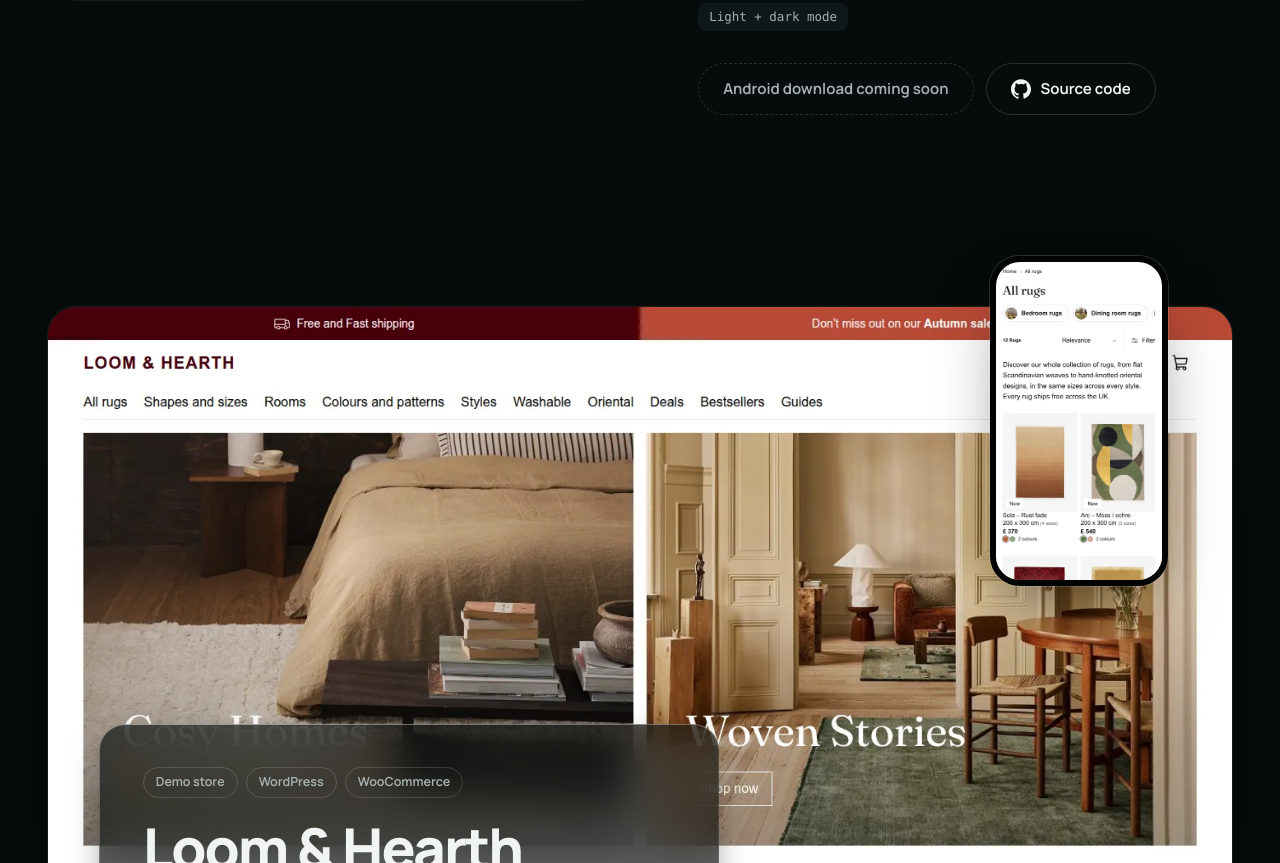
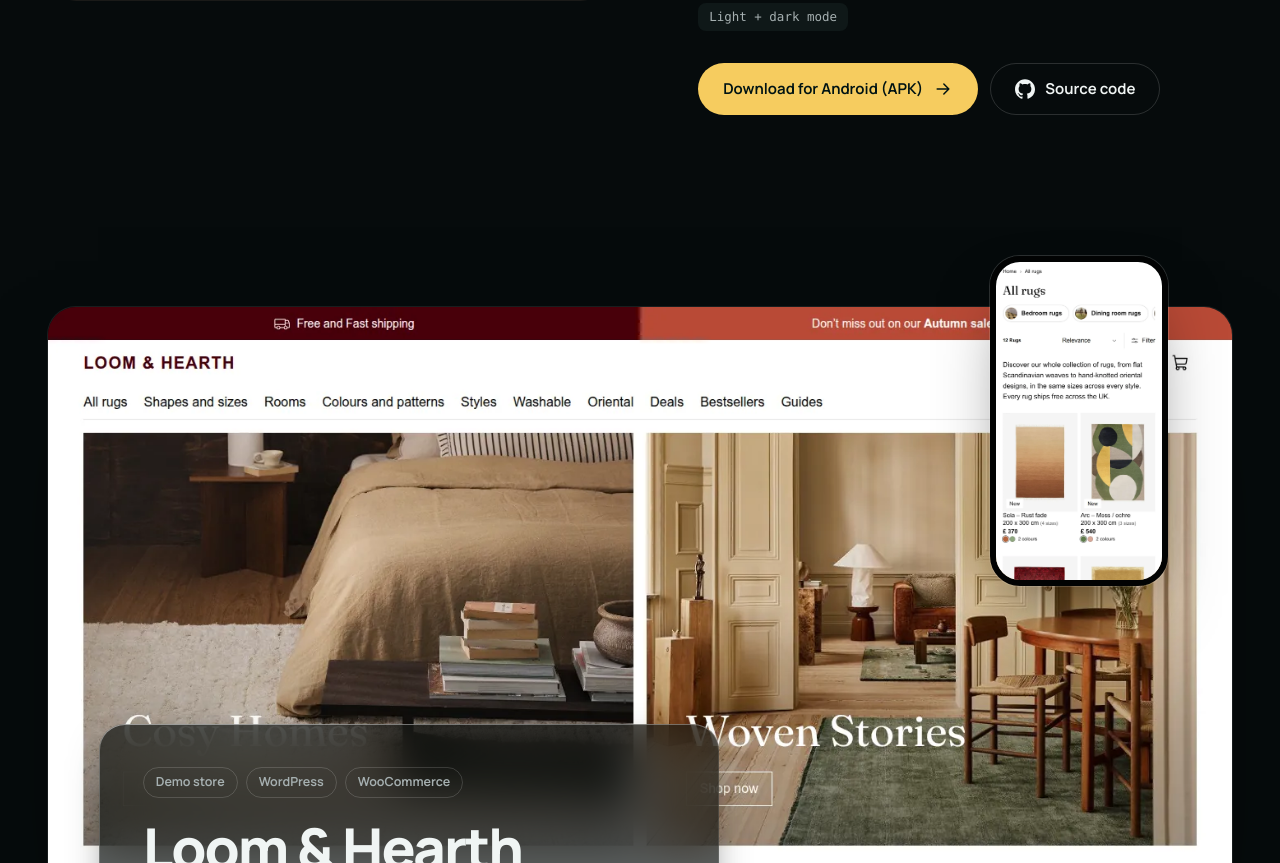
Before and after one commit to CRYSTAL6985/CRYSTAL6985.github.io, a website: page index.html in a window 1280 px wide. Shown: the part 4055-4918 px from the top of the page. Drawn offline with Linux system fonts and the light colour scheme.

Commit message:
feat: Nerkh Android APK download link

```diff
--- a/assets/site.css
+++ b/assets/site.css
@@ -135,9 +135,6 @@
 .btn-primary { background: var(--accent); color: var(--on-accent); border-color: transparent; }
 .btn-primary:hover { background: var(--accent-2); border-color: transparent; }
 .btn.glass { border-color: transparent; }
-.btn.is-soon { color: var(--muted); border-style: dashed; cursor: default; }
-.btn.is-soon:hover { border-color: var(--line-2); }
-.btn.is-soon:active { transform: none; }
 
 /* Animated underline for text links */
 .u { text-decoration: none; background: linear-gradient(currentColor, currentColor) no-repeat 0 100% / 0 1px; transition: background-size .45s var(--ease-out); }
--- a/index.html
+++ b/index.html
@@ -157,7 +157,7 @@
                 <li>Node.js</li><li>SQLite</li><li>Capacitor</li><li>Kotlin</li><li>Web push</li><li>Light + dark mode</li>
               </ul>
               <div class="btns">
-                <span class="btn is-soon" aria-disabled="true">Android download coming soon</span>
+                <a class="btn btn-case" href="https://github.com/CRYSTAL6985/rates-app/releases/latest/download/nerkh.apk">Download for Android (APK)<svg class="i arrow" viewBox="0 0 24 24" aria-hidden="true"><path d="M5 12h14M13 6l6 6-6 6"/></svg></a>
                 <a class="btn" href="https://github.com/CRYSTAL6985/rates-app"><svg class="i i-fill" viewBox="0 0 24 24" aria-hidden="true"><path d="M12 .297c-6.63 0-12 5.373-12 12 0 5.303 3.438 9.8 8.205 11.385.6.113.82-.258.82-.577 0-.285-.01-1.04-.015-2.04-3.338.724-4.042-1.61-4.042-1.61C4.422 18.07 3.633 17.7 3.633 17.7c-1.087-.744.084-.729.084-.729 1.205.084 1.838 1.236 1.838 1.236 1.07 1.835 2.809 1.305 3.495.998.108-.776.417-1.305.76-1.605-2.665-.3-5.466-1.332-5.466-5.93 0-1.31.465-2.38 1.235-3.22-.135-.303-.54-1.523.105-3.176 0 0 1.005-.322 3.3 1.23.96-.267 1.98-.399 3-.405 1.02.006 2.04.138 3 .405 2.28-1.552 3.285-1.23 3.285-1.23.645 1.653.24 2.873.12 3.176.765.84 1.23 1.91 1.23 3.22 0 4.61-2.805 5.625-5.475 5.92.42.36.81 1.096.81 2.22 0 1.606-.015 2.896-.015 3.286 0 .315.21.69.825.57C20.565 22.092 24 17.592 24 12.297c0-6.627-5.373-12-12-12"/></svg>Source code</a>
               </div>
             </div>
```
Also changed, not shown: fa/index.html (+1 -1 lines).
